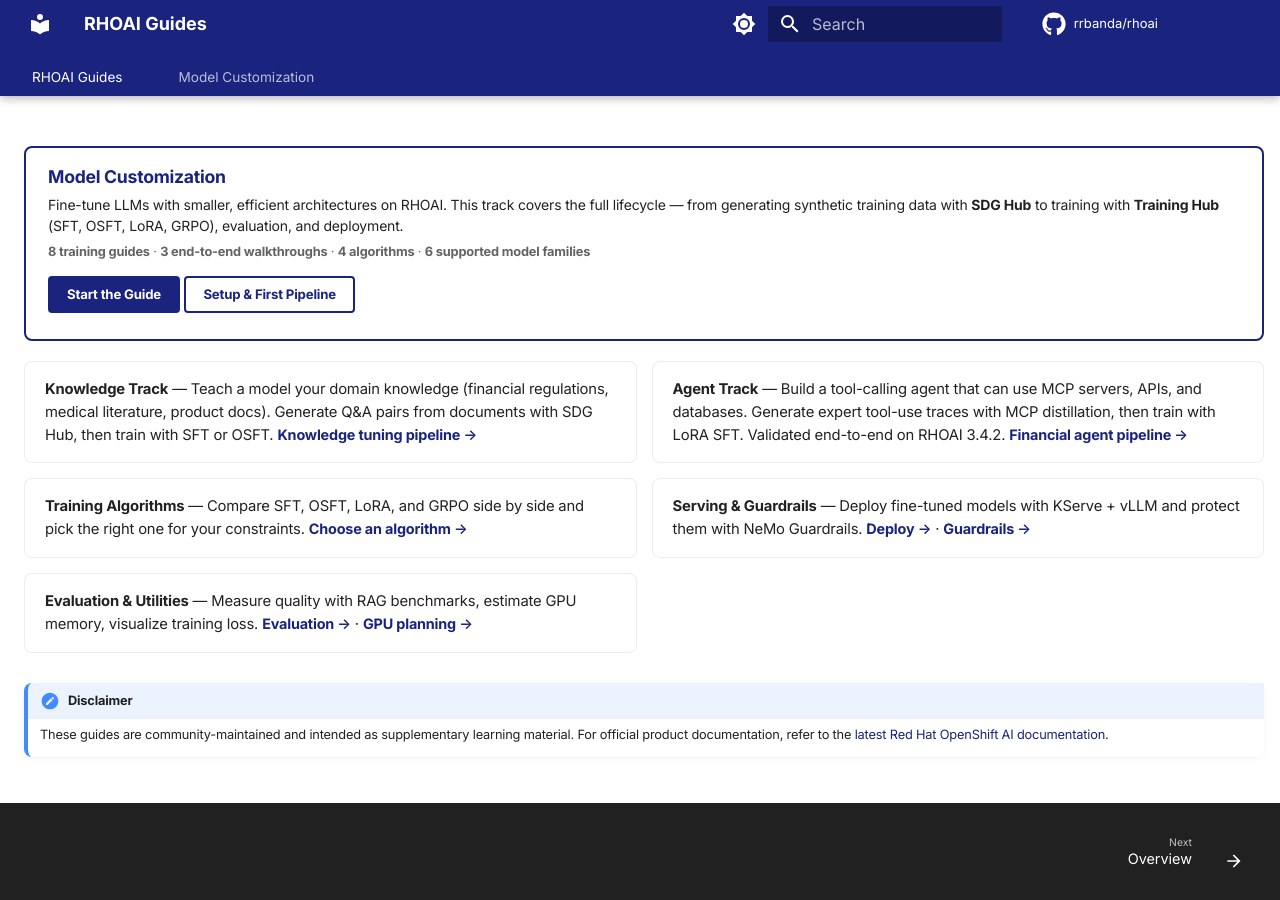
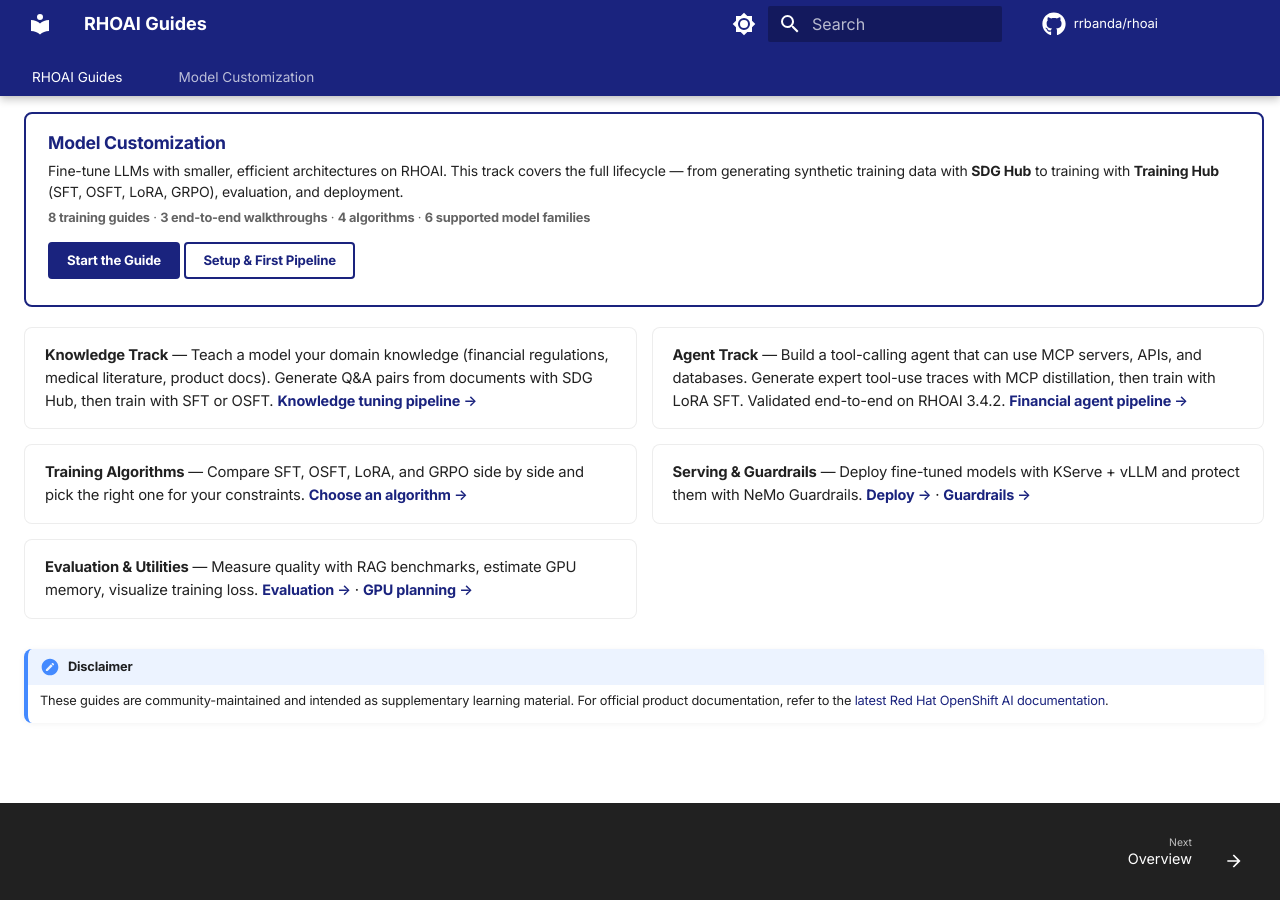
Before and after one commit to rrbanda/rhoai, an MkDocs documentation site: the page built from docs/index.md, in a window 1280 px wide. Built offline with MkDocs 1.6.1 and Material for MkDocs 9.7.7, drawn with Linux system fonts in a browser that asks for light colours; comment, search, counter and statistics services are not loaded.

Commit message:
fix: reduce gap between header and content start

```diff
--- a/docs/stylesheets/extra.css
+++ b/docs/stylesheets/extra.css
@@ -63,9 +63,21 @@
   margin-bottom: 0.5rem;
 }
 
-/* --------------- Content Width --------------- */
+/* --------------- Content Width & Spacing --------------- */
 .md-grid {
   max-width: 1400px;
+}
+
+.md-main__inner {
+  margin-top: 0;
+}
+
+.md-content__inner {
+  padding-top: 0.4rem;
+}
+
+.md-typeset h1:first-child {
+  margin-top: 0;
 }
 
 /* --------------- Code Blocks --------------- */
```
